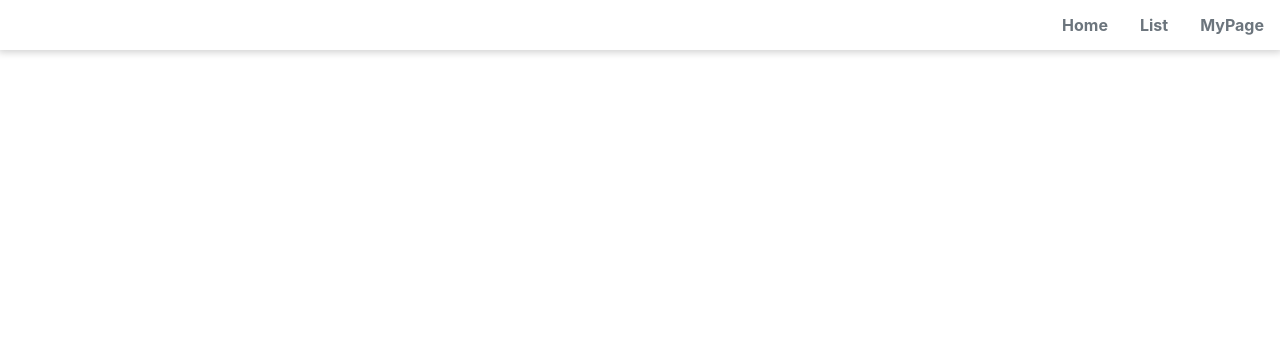
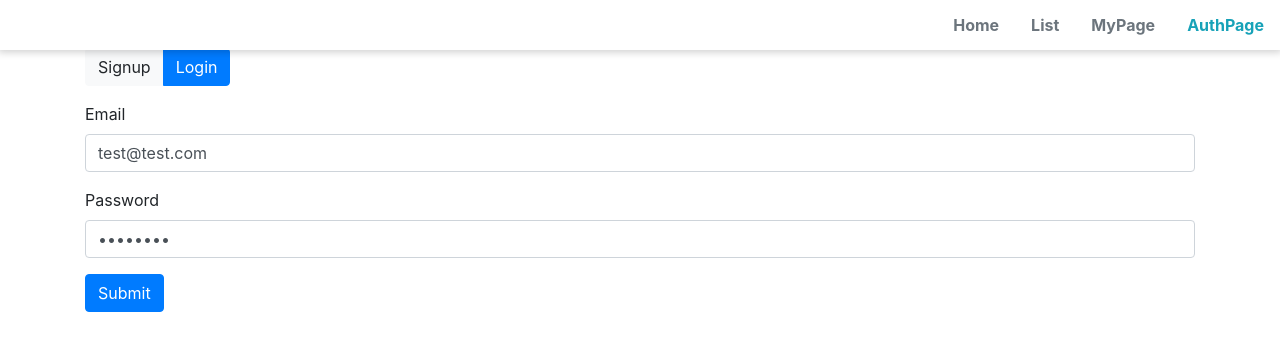
Before and after one commit to PyTommy/react-todo-with-test, a React app in the folder client/: page /auth in a window 1280 px wide. Shown: the top 350 px of the page. Built offline with nearby package versions, Linux system fonts and the light colour scheme.

Commit message:
Create signup functionality

```diff
--- a/client/package.json
+++ b/client/package.json
@@ -152,5 +152,5 @@
     "jest-enzyme": "^7.1.2",
     "moxios": "^0.4.0"
   },
-  "proxy": "http://localhost/8000"
+  "proxy": "http://localhost:8000"
 }
--- a/client/src/App.js
+++ b/client/src/App.js
@@ -1,8 +1,9 @@
 import React from 'react';
 import { BrowserRouter, Switch, Route, Redirect } from 'react-router-dom';
 
+import Layout from './components/Layout/Layout';
 import DayPage from './pages/DayPage';
-import Layout from './components/Layout/Layout';
+import AuthPage from './pages/AuthPage';
 
 function App() {
   return (
@@ -10,6 +11,7 @@ function App() {
       <Layout>
         <Switch>
           <Route path="/home" component={DayPage} />
+          <Route path="/auth" component={AuthPage} />
           <Redirect from="/" exact to="/home" />
         </Switch>
       </Layout>
--- a/client/src/axiosInstance.js
+++ b/client/src/axiosInstance.js
@@ -6,14 +6,14 @@ const instance = axios.create({
     }
 });
 
-// instance.interceptors.request.use(request => {
-//     console.log('Starting Request: ', request)
-//     return request
-// });
-// instance.interceptors.response.use(response => {
-//     console.log('Response: ', response)
-//     return response
-// })
+instance.interceptors.request.use(request => {
+    console.log('Starting Request: ', request)
+    return request
+});
+instance.interceptors.response.use(response => {
+    console.log('Response: ', response)
+    return response
+})
 
 
 instance.setAuthToken = token => {
--- /dev/null
+++ b/client/src/components/AuthForm/AuthForm.js
@@ -0,0 +1,100 @@
+import React from 'react'
+
+import useAuthForm from '../../hooks/useAuthForm';
+import Input from '../UI/Input/Input';
+
+
+export const AuthForm = () => {
+    const form = useAuthForm();
+
+    const toLoginForm = () => {
+        if (form.isSignupForm) {
+            form.toggleForm();
+        }
+    };
+
+    const toSignupForm = () => {
+        if (!form.isSignupForm) {
+            form.toggleForm();
+        }
+    };
+
+    const onSubmitHandler = e => {
+        e.preventDefault();
+        form.submit();
+    };
+
+    return (
+        <form className="container" onSubmit={onSubmitHandler}>
+            <div className="btn-group mb-3 mt-5">
+                <button
+                    type="button"
+                    className={`btn btn-${form.isSignupForm ? 'primary' : 'light'} shadow-none`}
+                    onClick={toSignupForm}
+                >Signup</button>
+                <button
+                    type="button"
+                    className={`btn btn-${form.isSignupForm ? 'light' : 'primary'} shadow-none`}
+                    onClick={toLoginForm}
+                >Login</button>
+            </div>
+            {form.isSignupForm && (
+                <div className="form-group">
+                    <label >Username</label>
+                    <Input
+                        required={true}
+                        maxLength={30}
+                        placeholder="Username"
+                        value={form.username.value}
+                        identifier="username"
+                        isValid={form.username.isValid}
+                        invalidMessage={"Should be 1-30 characters"}
+                        onChange={form.change} />
+                </div>
+            )}
+            <div className="form-group">
+                <label >Email</label>
+                <Input
+                    required={true}
+                    email={true}
+                    placeholder="email"
+                    value={form.email.value}
+                    identifier="email"
+                    isValid={form.email.isValid}
+                    invalidMessage={"Should be valid email"}
+                    onChange={form.change} />
+            </div>
+            <div className="form-group">
+                <label >Password</label>
+                <Input
+                    required={true}
+                    minLength={6}
+                    type="password"
+                    placeholder="password"
+                    value={form.password.value}
+                    identifier="password"
+                    isValid={form.password.isValid}
+                    invalidMessage={"At least 6 letters"}
+                    onChange={form.change} />
+            </div>
+            {form.isSignupForm && (
+                <div className="form-group">
+                    <label>Confirm Password</label>
+                    <Input
+                        required={true}
+                        minLength={6}
+                        type="password"
+                        placeholder="Confirm Password"
+                        value={form.confirmPassword.value}
+                        identifier="confirmPassword"
+                        isValid={form.confirmPassword.isValid}
+                        invalidMessage={"At least 6 letters"}
+                        onChange={form.change} />
+                </div>
+            )}
+            <button type="submit" className="btn btn-primary" disabled={!form.validity}>Submit</button>
+        </form>
+    )
+}
+
+export default AuthForm;
--- a/client/src/components/Navigation/Navigation.js
+++ b/client/src/components/Navigation/Navigation.js
@@ -10,6 +10,7 @@ const Navigation = props => {
             <NavigationItem to="/home">Home</NavigationItem>
             <NavigationItem to="/list">List</NavigationItem>
             <NavigationItem to="/mypage">MyPage</NavigationItem>
+            <NavigationItem to="/auth">AuthPage</NavigationItem>
         </ul>
     )
 }
--- a/client/src/components/UI/Input/Input.js
+++ b/client/src/components/UI/Input/Input.js
@@ -8,6 +8,7 @@ import PropTypes from 'prop-types';
  * @property {string} placeholder - (optional)
  * @property {string} identifier  - Passed as first param of onChangeText.
  * @property {function} onChange - Identifier, value, isValid will be passed as param.
+ * @property {string} type
  * @property {object} className - Customize class (optional)
  * @property {object} style - Customize style (optional)
  * Validation
@@ -29,6 +30,7 @@ const Input = (props) => {
         onChange,
         isValid,
         invalidMessage,
+        type = "text",
         className,
         style,
 
@@ -94,6 +96,7 @@ const Input = (props) => {
             <input
                 className={["form-control shadow-none", className].join(" ")}
                 style={style}
+                type={type}
                 placeholder={placeholder}
                 value={value}
                 onChange={onChangeHandler}
--- /dev/null
+++ b/client/src/hooks/useAuthForm.js
@@ -0,0 +1,136 @@
+import React from 'react';
+import { useDispatch } from 'react-redux';
+
+import { signup } from '../store/user/userAction';
+import { setAlert } from '../store/alert/alertAction';
+
+/**
+ * form state hooks
+ * @param {date|undefined} initialDate - Today is applied if not provided.
+ * @param {string|undefined} initialTitle - task title to edit.
+ * @param {boolean|undefined} completed - completed state of the editing task.
+ * @param {number|undefined} id - task id to edit
+ * @returns {object} { title, date, validity, change, submit }
+ * @example
+ * const form = useTaskForm();
+ * console.log(form.title.value);
+ * form.change("title", "Finish homework", true); // change(identifier, value, isValid)
+ * form.submit();
+ */
+const useAuthForm = () => {
+    const [state, setState] = React.useState({
+        // username: {
+        //     value: "",
+        //     isValid: false
+        // },
+        // email: {
+        //     value: "",
+        //     isValid: false
+        // },
+        // password: {
+        //     value: "",
+        //     isValid: false
+        // },
+        // confirmPassword: {
+        //     value: "",
+        //     isValid: false
+        // }
+        username: {
+            value: "Test",
+            isValid: true
+        },
+        email: {
+            value: "test@test.com",
+            isValid: true
+        },
+        password: {
+            value: "testtest",
+            isValid: true
+        },
+        confirmPassword: {
+            value: "testtest",
+            isValid: true
+        }
+    });
+    const [isSignupForm, setIsSignupForm] = React.useState(false);
+    const [validity, setValidity] = React.useState(false);
+    const dispatch = useDispatch();
+
+    // Update validity when state.title.isValid or state.date.isValid changed.
+    React.useEffect(() => {
+        const identifiers = Object.keys(state);
+
+        let newValidity = true;
+        if (isSignupForm) {
+            identifiers.forEach(identifier => {
+                newValidity = newValidity && state[identifier].isValid;
+            });
+        } else {
+            newValidity = newValidity && state.email.isValid;
+            newValidity = newValidity && state.password.isValid;
+        }
+
+        if (validity !== newValidity) {
+            setValidity(() => newValidity);
+        }
+    }, [state, isSignupForm]);
+
+    /**
+     * Change a prop value of the form state.
+     * @param {any} value
+     * @param {string} identifier - title || date
+     * @param {boolean} isValid
+     */
+    const change = (identifier, value, isValid) => {
+        setState(prevState => ({
+            ...prevState,
+            [identifier]: {
+                value,
+                isValid
+            }
+        }));
+    };
+
+    /**
+    * create or edit a task and clear title. Throw error if not valid.
+    * @param {any} value
+    * @param {string} identifier - title || date
+    */
+    const submit = () => {
+        if (!validity) {
+            throw new Error('Form is not valid');
+        };
+
+        if (isSignupForm) {
+            if (state.password.value !== state.confirmPassword.value) {
+                return dispatch(setAlert("Password doesn't match"));
+            };
+            dispatch(signup(
+                state.username.value,
+                state.email.value,
+                state.password.value,
+            ));
+        } else {
+            // Login
+            console.log("Login");
+        };
+    };
+
+    const toggleForm = () => {
+        setIsSignupForm(prevState => !prevState);
+    };
+
+    return {
+        username: state.username,
+        email: state.email,
+        password: state.password,
+        confirmPassword: state.confirmPassword,
+        validity,
+        isSignupForm,
+        toggleForm,
+        change,
+        submit,
+    };
+};
+
+export default useAuthForm;
--- /dev/null
+++ b/client/src/pages/AuthPage.js
@@ -0,0 +1,13 @@
+import React from 'react';
+
+import AuthForm from '../components/AuthForm/AuthForm';
+
+const AuthPage = () => {
+    return (
+        <div>
+            <AuthForm />
+        </div>
+    )
+}
+
+export default AuthPage;
--- a/client/src/store/task/taskActions.js
+++ b/client/src/store/task/taskActions.js
@@ -30,8 +30,9 @@ export const createTask = ({ title, date }) => {
                 payload: newTask
             });
         } catch (err) {
-            console.log(err.response.data);
-            dispatch(setAlert(err.response.data.message));
+            const message = err.response ? err.response.data.message : err.message;
+            console.error(message);
+            dispatch(setAlert(message));
         }
     };
 };
--- a/client/src/store/user/userAction.js
+++ b/client/src/store/user/userAction.js
@@ -11,7 +11,7 @@ export const actionTypes = {
 export const signup = (username, email, password) => {
     return async dispatch => {
         try {
-            const res = await axios.post('/api/user', {
+            const res = await axios.post('/api/user/signup', {
                 username, email, password
             });
 
```
Also changed, not shown: client/src/components/AuthForm/AuthForm.module.scss (added), client/src/pages/AuthPage.module.scss (added).
